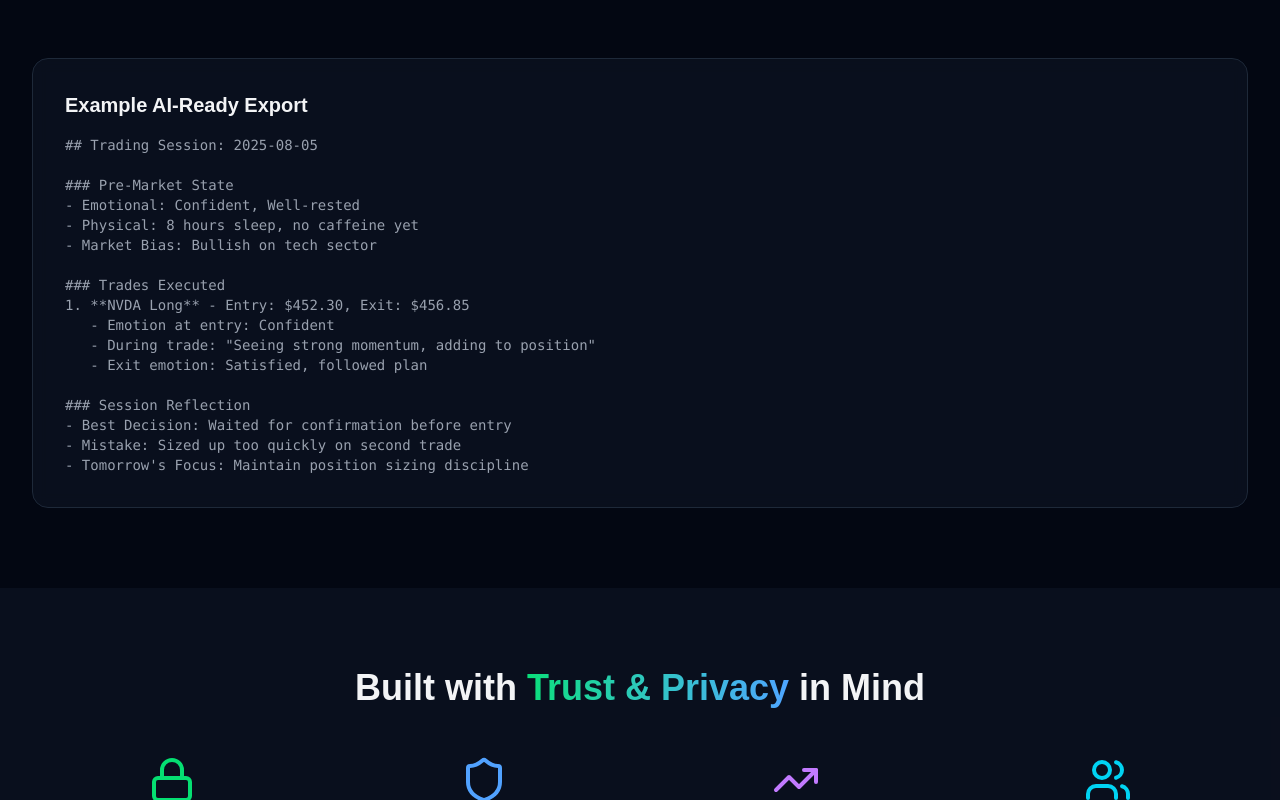
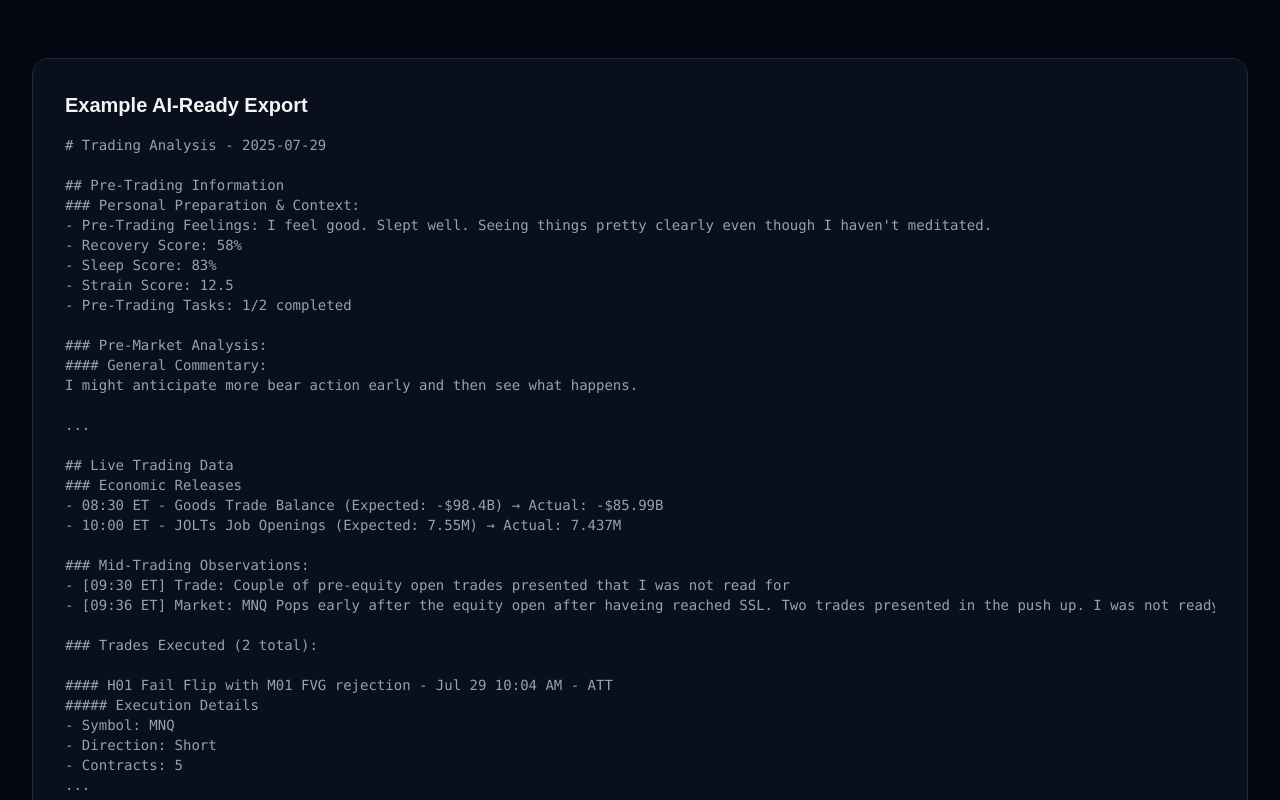
Before and after one commit to sapient-christopher/sapient-systems, a Next.js app: page / in a window 1280 px wide. Shown: the part 2840-3640 px from the top of the page. Built offline with nearby package versions, Linux system fonts and the light colour scheme.

Commit message:
updated trade example

```diff
--- a/app/page.tsx
+++ b/app/page.tsx
@@ -314,23 +314,53 @@ const LandingPage = () => {
           <div className="mt-16 bg-gray-900/50 backdrop-blur-sm rounded-2xl p-8 border border-gray-800">
             <h3 className="text-xl font-bold mb-4">Example AI-Ready Export</h3>
             <pre className="text-sm text-gray-400 overflow-x-auto">
-              <code>{`## Trading Session: 2025-08-05
+              <code>{`# Trading Analysis - 2025-07-29
 
-### Pre-Market State
-- Emotional: Confident, Well-rested
-- Physical: 8 hours sleep, no caffeine yet
-- Market Bias: Bullish on tech sector
+## Pre-Trading Information
+### Personal Preparation & Context:
+- Pre-Trading Feelings: I feel good. Slept well. Seeing things pretty clearly even though I haven't meditated.
+- Recovery Score: 58%
+- Sleep Score: 83%
+- Strain Score: 12.5
+- Pre-Trading Tasks: 1/2 completed
 
-### Trades Executed
-1. **NVDA Long** - Entry: $452.30, Exit: $456.85
-   - Emotion at entry: Confident
-   - During trade: "Seeing strong momentum, adding to position"
-   - Exit emotion: Satisfied, followed plan
+### Pre-Market Analysis:
+#### General Commentary:
+I might anticipate more bear action early and then see what happens.
 
-### Session Reflection
-- Best Decision: Waited for confirmation before entry
-- Mistake: Sized up too quickly on second trade
-- Tomorrow's Focus: Maintain position sizing discipline`}</code>
+...
+
+## Live Trading Data
+### Economic Releases
+- 08:30 ET - Goods Trade Balance (Expected: -$98.4B) → Actual: -$85.99B
+- 10:00 ET - JOLTs Job Openings (Expected: 7.55M) → Actual: 7.437M
+
+### Mid-Trading Observations:
+- [09:30 ET] Trade: Couple of pre-equity open trades presented that I was not read for
+- [09:36 ET] Market: MNQ Pops early after the equity open after haveing reached SSL. Two trades presented in the push up. I was not ready for either. High impact news in 24 minutes so I take a break and let it develop.
+
+### Trades Executed (2 total):
+
+#### H01 Fail Flip with M01 FVG rejection - Jul 29 10:04 AM - ATT
+##### Execution Details
+- Symbol: MNQ
+- Direction: Short
+- Contracts: 5
+...
+
+##### Commentary
+###### Pre-Trade
+- Pre-Entry Emotion: C risk because against M05 LQ (breaks wick block, trading before it confirms close below) and also price hasn't closed through the first bear DA for continuation (not a requirement for fail flips, but would certainly be better had it done so)
+
+###### During Trade
+- [10:23:33 AM ET] Idea is holding on but price is failing to continue lower... no long entries present, so just holding on here.
+- [10:26:21 AM ET] I move my stop loss a little when the STL breaks because it effectively presents a new entry.
+- [10:27:44 AM ET] I move to above the M01 impulse that leads to the sweep of london low instead of B/E. HTis retains about 1/4 of the risk I put on the trade while also allowing the test of the liquidating FVG... so remaining risk is about 1/8 B-Risk
+
+###### Reflections
+- Lessons: Good trade again. I think better entry was the sweep of the lower ATT. I did right by using the consolidation of ATTs as the stop. Otherwise all good.
+
+...`}</code>
             </pre>
           </div>
         </div>
```
